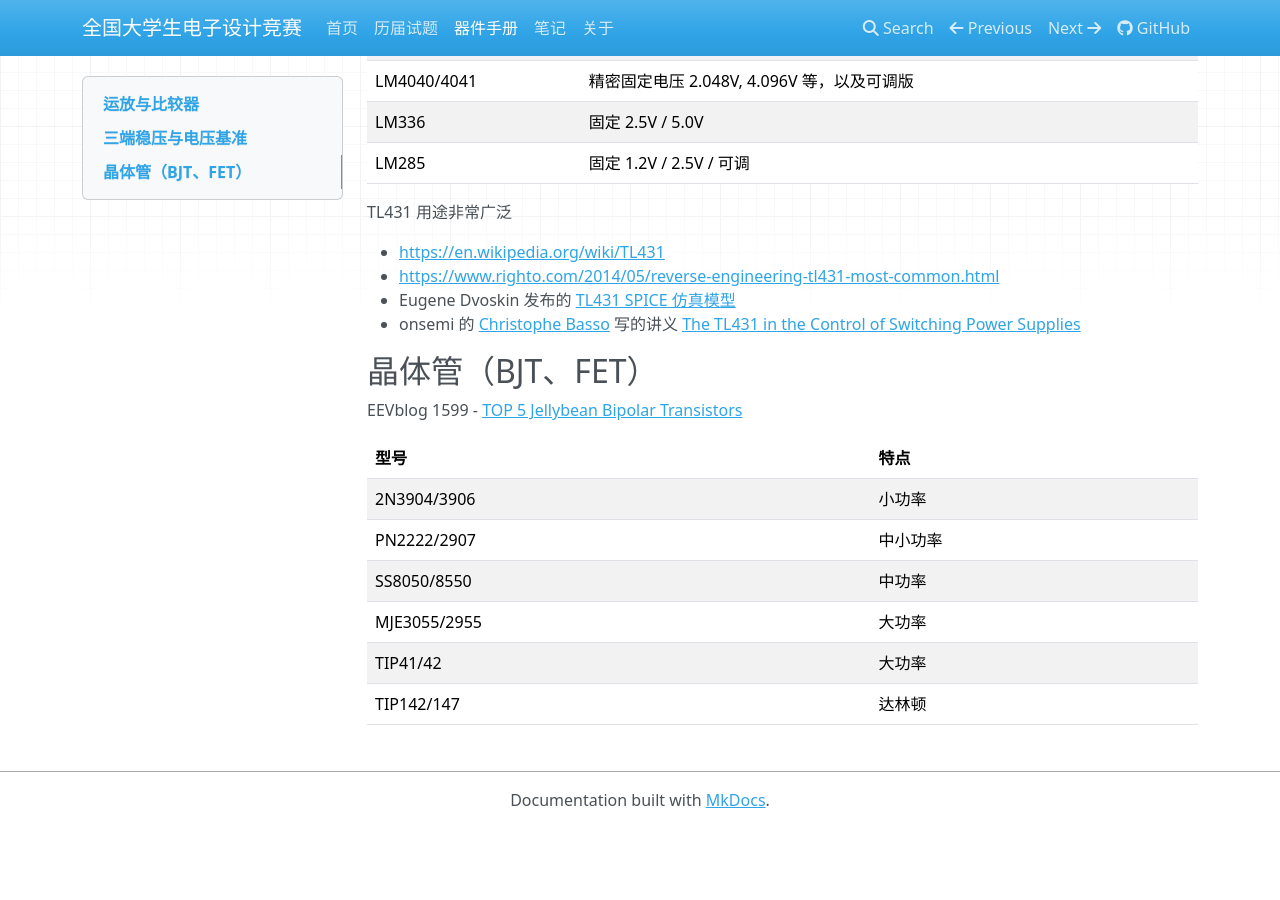
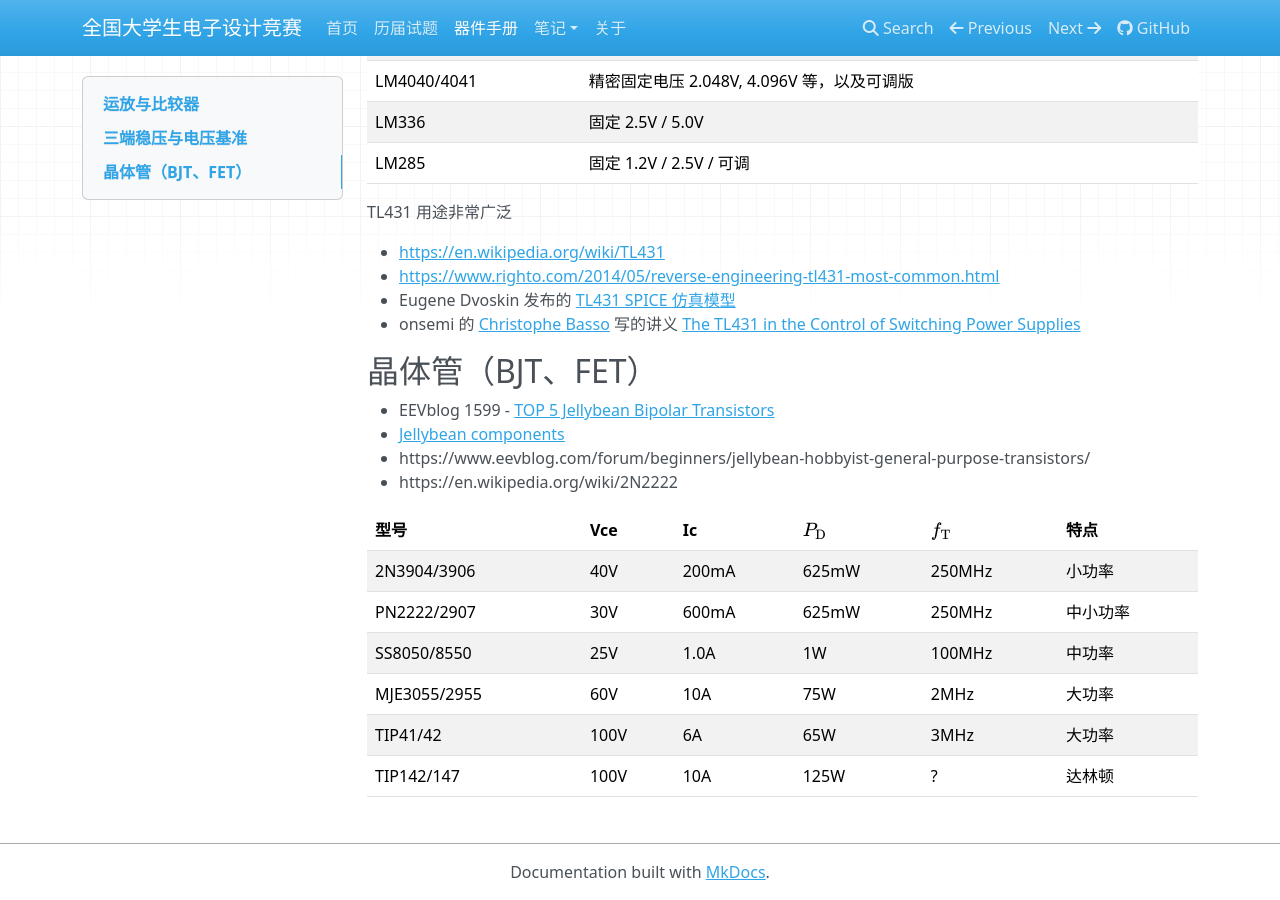
Before and after one commit to chenshuo/nuedc, an MkDocs documentation site: the page built from docs/datasheets.md, in a window 1280 px wide and 900 px high, scrolled down 1604 px. Built offline with MkDocs 1.6.1, drawn with Linux system fonts in a browser that asks for light colours; nearby versions of some CDN libraries; formulas are drawn with MathJax 3; before the commit the page ends 2432 px from its top, so only the background shows below that.

Commit message:
update datasheets.md

```diff
--- a/docs/datasheets.md
+++ b/docs/datasheets.md
@@ -73,13 +73,17 @@ TL431 用途非常广泛
 
 ## 晶体管（BJT、FET）
 
-EEVblog 1599 - [TOP 5 Jellybean Bipolar Transistors](https://www.youtube.com/watch?v=XYdmX8w8xwI&ab_channel=EEVblog)
+* EEVblog 1599 - [TOP 5 Jellybean Bipolar Transistors](https://www.youtube.com/watch?v=XYdmX8w8xwI&ab_channel=EEVblog)
+* [Jellybean components](https://theknowledgeaccelerator.com/2016/04/16/jellybean-components/#Transistors)
+* https://www.eevblog.com/forum/beginners/jellybean-hobbyist-general-purpose-transistors/
+* https://en.wikipedia.org/wiki/2N2222
 
-| 型号 | 特点 |
-| --- | --- |
-| 2N3904/3906 | 小功率 |
-| PN2222/2907 | 中小功率 |
-| SS8050/8550 | 中功率 |
-| MJE3055/2955 | 大功率 |
-| TIP41/42 | 大功率 |
-| TIP142/147 | 达林顿 |
+
+| 型号 | Vce | Ic | \(P_\mathrm{D}\) | \(f_\mathrm{T}\) |特点 |
+| --- | --- | --- | --- | --- | --- |
+| 2N3904/3906 | 40V | 200mA | 625mW | 250MHz | 小功率 |
+| PN2222/2907 | 30V | 600mA | 625mW | 250MHz | 中小功率 |
+| SS8050/8550 | 25V | 1.0A  | 1W    | 100MHz | 中功率 |
+| MJE3055/2955 | 60V | 10A | 75W | 2MHz | 大功率 |
+| TIP41/42   | 100V | 6A  | 65W  | 3MHz | 大功率 |
+| TIP142/147 | 100V | 10A | 125W | ?    | 达林顿 |
--- a/mkdocs.yml
+++ b/mkdocs.yml
@@ -9,9 +9,16 @@ theme:
   analytics:
     gtag: G-KF122GXJGS
 
+extra_javascript:
+  - https://cdnjs.cloudflare.com/ajax/libs/mathjax/2.7.4/MathJax.js?config=TeX-AMS_HTML
+markdown_extensions:
+  - mdx_math
+
 nav:
  - 首页: 'index.md'
  - 历届试题: problems.md
  - 器件手册: datasheets.md
- - 笔记: notes.md
+ - 笔记:
+   - 笔记: notes.md
+   - 稳压与基准: regulator.md
  - 关于: 'about.md'
```
Also changed, not shown: docs/index.md (+1 -1 lines).
